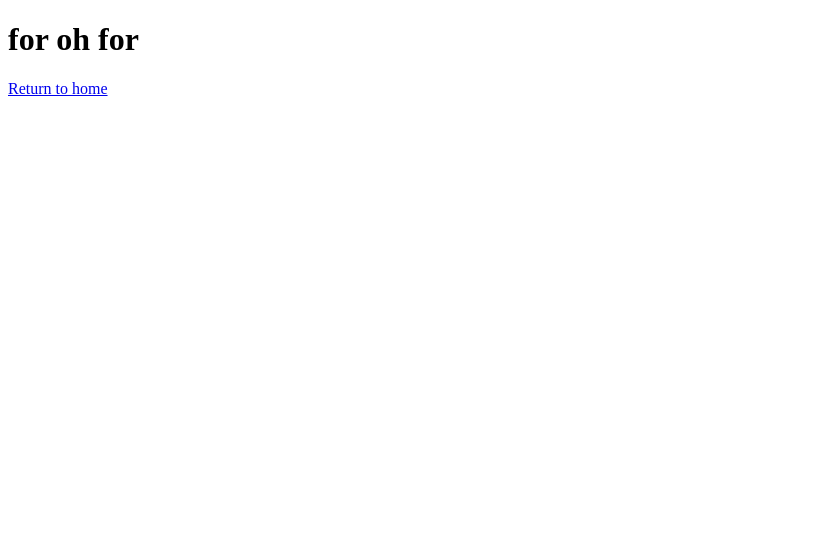
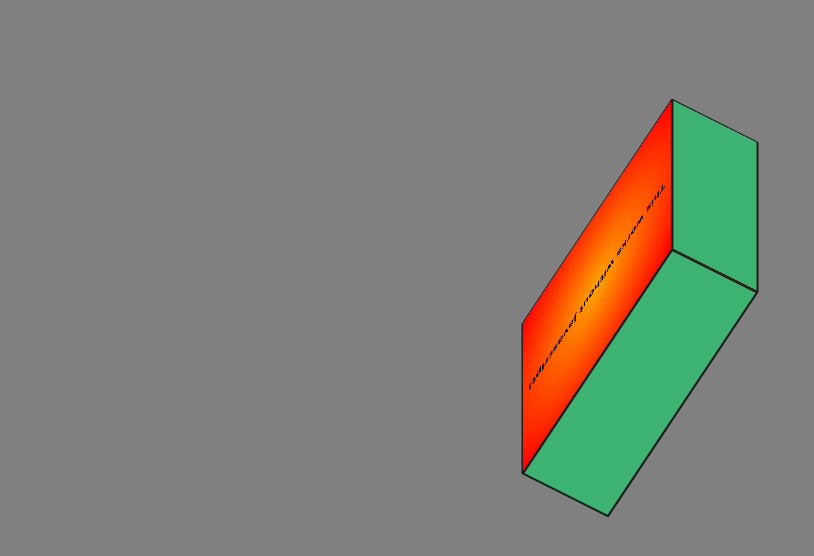
Before and after one commit to dubitabley/website, a SvelteKit app: page /css3d in a window 1280 px wide. Before the commit this address had no page. Shown: the top 556 px of the page, without its empty margins (0-814 px from the left). Built offline with nearby package versions, Linux system fonts and the light colour scheme.

Commit message:
Add css 3d page and update now page

```diff
--- /dev/null
+++ b/src/lib/components/css3d/cuboid.svelte
@@ -0,0 +1,84 @@
+<script lang="ts">
+    import type { Snippet } from "svelte";
+
+    type CuboidProps = {
+        side1?: Snippet;
+        side2?: Snippet;
+        side3?: Snippet;
+        side4?: Snippet;
+        side5?: Snippet;
+        side6?: Snippet;
+    };
+
+    let { side1, side2, side3, side4, side5, side6 }: CuboidProps = $props();
+</script>
+
+<div class="cuboid">
+    <div class="cuboid_side">{@render side1?.()}</div>
+    <div class="cuboid_side">{@render side2?.()}</div>
+    <div class="cuboid_side">{@render side3?.()}</div>
+    <div class="cuboid_side">{@render side4?.()}</div>
+    <div class="cuboid_side">{@render side5?.()}</div>
+    <div class="cuboid_side">{@render side6?.()}</div>
+</div>
+
+<style>
+    .cuboid {
+        --cuboid-width: var(--width, 100px);
+        --cuboid-height: var(--height, 100px);
+        --cuboid-depth: var(--depth, 100px);
+
+        height: var(--cuboid-height);
+        width: var(--cuboid-width);
+        background-color: hsla(0, 80%, 0%, 0);
+        position: relative;
+    }
+
+    .cuboid_side {
+        border: 2px solid hsl(0, 0%, 10%);
+        position: absolute;
+    }
+
+    .cuboid_side:nth-of-type(1),
+    .cuboid_side:nth-of-type(2) {
+        --coefficient: -0.5;
+        height: var(--cuboid-height);
+        width: var(--cuboid-width);
+        transform: translate3d(
+            0,
+            0,
+            calc(var(--cuboid-depth) * var(--coefficient))
+        );
+    }
+    .cuboid_side:nth-of-type(2) {
+        --coefficient: 0.5;
+    }
+
+    .cuboid_side:nth-of-type(3),
+    .cuboid_side:nth-of-type(4) {
+        --rotation: 90deg;
+        height: var(--cuboid-height);
+        width: var(--cuboid-depth);
+        left: 50%;
+        top: 50%;
+        transform: translate(-50%, -50%) rotateY(var(--rotation))
+            translate3d(0, 0, calc(var(--cuboid-width) * -0.5));
+    }
+    .cuboid_side:nth-of-type(4) {
+        --rotation: -90deg;
+    }
+
+    .cuboid_side:nth-of-type(5),
+    .cuboid_side:nth-of-type(6) {
+        --rotation: -90deg;
+        height: var(--cuboid-depth);
+        width: var(--cuboid-width);
+        left: 50%;
+        top: 50%;
+        transform: translate(-50%, -50%) rotateX(var(--rotation))
+            translate3d(0, 0, calc(var(--cuboid-height) * -0.5));
+    }
+    .cuboid_side:nth-of-type(6) {
+        --rotation: 90deg;
+    }
+</style>
--- /dev/null
+++ b/src/routes/(css3d)/css3d/+layout.svelte
@@ -0,0 +1,9 @@
+<script lang="ts">
+    let { children } = $props();
+</script>
+
+<svelte:head>
+    <title>dubitable - css3d</title>
+</svelte:head>
+
+{@render children?.()}
--- /dev/null
+++ b/src/routes/(css3d)/css3d/+layout.ts
@@ -0,0 +1 @@
+export const prerender = true;
--- /dev/null
+++ b/src/routes/(css3d)/css3d/+page.svelte
@@ -0,0 +1,67 @@
+<script lang="ts">
+    import Cuboid from "$lib/components/css3d/cuboid.svelte";
+</script>
+
+{#snippet side()}
+    This works without javascript!
+{/snippet}
+
+<div class="centre">
+    <cuboid-wrapper>
+        <Cuboid --width="300px" --height="300px" side2={side} />
+    </cuboid-wrapper>
+</div>
+
+<style>
+    .centre {
+        display: flex;
+        justify-content: center;
+        align-items: center;
+        width: 100%;
+        height: 100%;
+        min-height: 600px;
+    }
+
+    cuboid-wrapper {
+        animation: cuboid-rotate 3s linear infinite;
+
+        :global(.cuboid_side) {
+            font-family: Verdana, Geneva, Tahoma, sans-serif;
+            font-weight: bold;
+            display: flex;
+            justify-content: center;
+            align-items: center;
+
+            &:nth-child(1),
+            &:nth-child(2) {
+                background: radial-gradient(orange 0%, red 100%);
+            }
+
+            &:nth-child(3),
+            &:nth-child(4),
+            &:nth-child(5),
+            &:nth-child(6) {
+                background-color: mediumseagreen;
+            }
+        }
+    }
+
+    @keyframes cuboid-rotate {
+        from {
+            transform: rotateX(0deg) rotateY(0deg);
+        }
+
+        to {
+            transform: rotateX(360deg) rotateY(360deg);
+        }
+    }
+
+    :global(*) {
+        box-sizing: border-box;
+        transform-style: preserve-3d;
+    }
+
+    :global(html) {
+        background-color: grey;
+    }
+</style>
```
Also changed, not shown: src/lib/interests/songs.json (+2 -9 lines), src/routes/(app)/now/+page.svelte (+10 -7 lines), src/routes/(css3d)/README.md (added).
